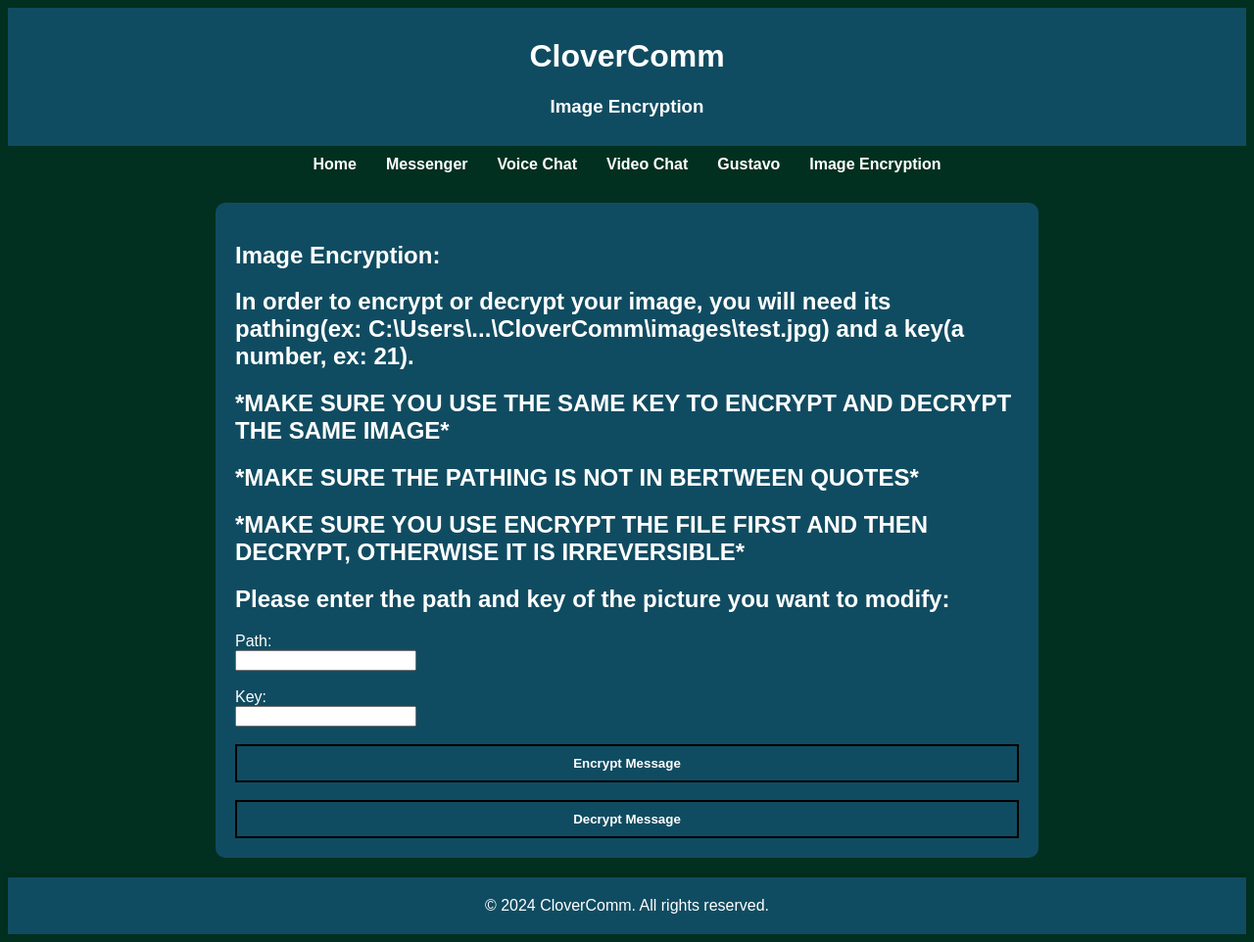
After one commit to oisin-mcg/CloverComm, a Flask app: page /imageEncryption in a window 1280 px wide. The commit adds this page. Shown: the whole page at 98% size. Run offline with Flask 3, Linux system fonts and the light colour scheme.

Commit message:
Vitor's Code Added

```diff
--- a/app.py
+++ b/app.py
@@ -1,14 +1,19 @@
 from flask import Flask, redirect, request, url_for, render_template, flash
+
 #here i will call from the utils class, the defs i will need.
-from utils import hash_password, verify_password, encryption, decryption
+from utils import hash_password, verify_password, encryption, decryption, encryptImage, decryptImage
+
 #https://www.digitalocean.com/community/tutorials/how-to-make-a-web-application-using-flask-in-python-3
 app = Flask(__name__, template_folder="template", static_folder="static")
+
 #https://www.youtube.com/watch?v=mqhxxeeTbu0
 #https://www.youtube.com/@TechWithTim
+
 @app.route("/")
 def home():
     return render_template("index.html")
 
+#Conor's Page
 @app.route("/messenger", methods=["GET", "POST"])
 def messenger_view():
     #Initialize variable to store hashed password
@@ -29,7 +34,7 @@ def voice_view():
 @app.route("/video")
 def video_view():
     return render_template("video.html")
-
+#Gustavo's Page
 @app.route("/gustavo", methods=["GET", "POST"])
 def gustavo():
     encrypted_message = None
@@ -49,5 +54,30 @@ def gustavo():
 
     return render_template("gustavo.html", encrypted_message=encrypted_message, decrypted_message=decrypted_message)
 
+#Vitor's Page
+@app.route("/imageEncryption", methods=["GET", "POST"])
+def imageEncryption():
+
+    image_message = None
+
+    if request.method =="POST":
+        if 'encryptImage' in request.form:
+            path = request.form.get("path")
+            key = request.form.get("key")
+
+            if path and key:
+                encryptImage(path, key)
+                image_message = "Your Image has been encrypted"
+
+        elif 'decryptImage' in request.form:
+            path = request.form.get("path")
+            key = request.form.get("key")
+
+            if path and key:
+                decryptImage(path, key)
+                image_message = "Your Image has been decrypted"
+
+    return render_template("imageEncryption.html", image_message=image_message)
+
 if __name__ == '__main__':
     app.run(debug=True)
--- a/template/gustavo.html
+++ b/template/gustavo.html
@@ -19,6 +19,7 @@
             <li><a href="{{ url_for('voice_view') }}">Voice Chat</a></li>
             <li><a href="{{ url_for('video_view') }}">Video Chat</a></li>
             <li><a href="{{ url_for('gustavo') }}">Gustavo</a></li>
+            <li><a href="{{ url_for('imageEncryption') }}">Image Encryption</a></li>
         </ul>
     </nav>
     <!-- https://jinja.palletsprojects.com/en/stable/templates/ -->
--- /dev/null
+++ b/template/imageEncryption.html
@@ -0,0 +1,60 @@
+<!DOCTYPE html>
+<html lang="en">
+<head>
+    <meta charset="UTF-8">
+    <meta name="viewport" content="width=device-width, initial-scale=1.0">
+    <title>SGP</title>
+    <link rel="stylesheet" href="{{ url_for('static', filename='style.css') }}">
+</head>
+<body>
+    <header>
+        <h1>CloverComm</h1>
+        <h3>Image Encryption</h3>
+    </header>
+
+    <nav>
+        <ul>
+            <li><a href="{{ url_for('home') }}">Home</a></li>
+            <li><a href="{{ url_for('messenger_view') }}">Messenger</a></li>
+            <li><a href="{{ url_for('voice_view') }}">Voice Chat</a></li>
+            <li><a href="{{ url_for('video_view') }}">Video Chat</a></li>
+            <li><a href="{{ url_for('gustavo') }}">Gustavo</a></li>
+            <li><a href="{{ url_for('imageEncryption') }}">Image Encryption</a></li>
+        </ul>
+    </nav>
+    <!-- Vitor's Code -->
+    <!-- reference - https://jinja.palletsprojects.com/en/stable/templates/ -->
+    <!-- Gustvo's code structure was also used as a reference (But not its logic) -->
+
+    <section>
+        <div>
+            <h1>Image Encryption:</h1>
+            <h2>In order to encrypt or decrypt your image, you will need its pathing(ex: C:\Users\...\CloverComm\images\test.jpg) and a key(a number, ex: 21).</h2>
+            <h2>*MAKE SURE YOU USE THE SAME KEY TO ENCRYPT AND DECRYPT THE SAME IMAGE*</h2>
+            <h2>*MAKE SURE THE PATHING IS NOT IN BERTWEEN QUOTES*</h2>
+            <h2>*MAKE SURE YOU USE ENCRYPT THE FILE FIRST AND THEN DECRYPT, OTHERWISE IT IS IRREVERSIBLE*</h2>
+            <h2>Please enter the path and key of the picture you want to modify:</h2>
+            <form method="post">
+                <label for="path">Path:</label><br>
+                <input id="path" name="path" required></input><br><br>
+                <label for="key">Key:</label><br>
+                <input id="key" name="key" required></input><br><br>
+                <button type="submit" name="encryptImage">Encrypt Message</button>
+                <br><br>
+                <button type="submit" name="decryptImage">Decrypt Message</button>
+            </form>
+
+            {% if image_message %}
+                <p>{{image_message}}</p>
+            {% endif %}
+
+        </div>
+    </section>
+
+    <footer>
+        <p>&copy; 2024 CloverComm. All rights reserved.</p>
+    </footer>
+
+    <script src="home.js"></script>
+</body>
+</html>
--- a/template/messenger.html
+++ b/template/messenger.html
@@ -15,9 +15,11 @@
     <nav>
         <ul>
             <li><a href="{{ url_for('home') }}">Home</a></li>
+            <li><a href="{{ url_for('messenger_view') }}">Messenger</a></li>
             <li><a href="{{ url_for('voice_view') }}">Voice Chat</a></li>
             <li><a href="{{ url_for('video_view') }}">Video Chat</a></li>
             <li><a href="{{ url_for('gustavo') }}">Gustavo</a></li>
+            <li><a href="{{ url_for('imageEncryption') }}">Image Encryption</a></li>
         </ul>
         <section>
             <h2>Messenger</h2>
--- a/template/video.html
+++ b/template/video.html
@@ -17,7 +17,9 @@
             <li><a href="{{ url_for('home') }}">Home</a></li>
             <li><a href="{{ url_for('messenger_view') }}">Messenger</a></li>
             <li><a href="{{ url_for('voice_view') }}">Voice Chat</a></li>
+            <li><a href="{{ url_for('video_view') }}">Video Chat</a></li>
             <li><a href="{{ url_for('gustavo') }}">Gustavo</a></li>
+            <li><a href="{{ url_for('imageEncryption') }}">Image Encryption</a></li>
         </ul>
     </nav>
 
--- a/template/voice.html
+++ b/template/voice.html
@@ -16,8 +16,10 @@
         <ul>
             <li><a href="{{ url_for('home') }}">Home</a></li>
             <li><a href="{{ url_for('messenger_view') }}">Messenger</a></li>
+            <li><a href="{{ url_for('voice_view') }}">Voice Chat</a></li>
             <li><a href="{{ url_for('video_view') }}">Video Chat</a></li>
             <li><a href="{{ url_for('gustavo') }}">Gustavo</a></li>
+            <li><a href="{{ url_for('imageEncryption') }}">Image Encryption</a></li>
         </ul>
     </nav>
 
```
Also changed, not shown: template/index.html (+5 -19 lines), utils.py (+57 -3 lines), README.md, images/test.jpg (added), images/test2.jpg (added), images/test3.jpg (added).
